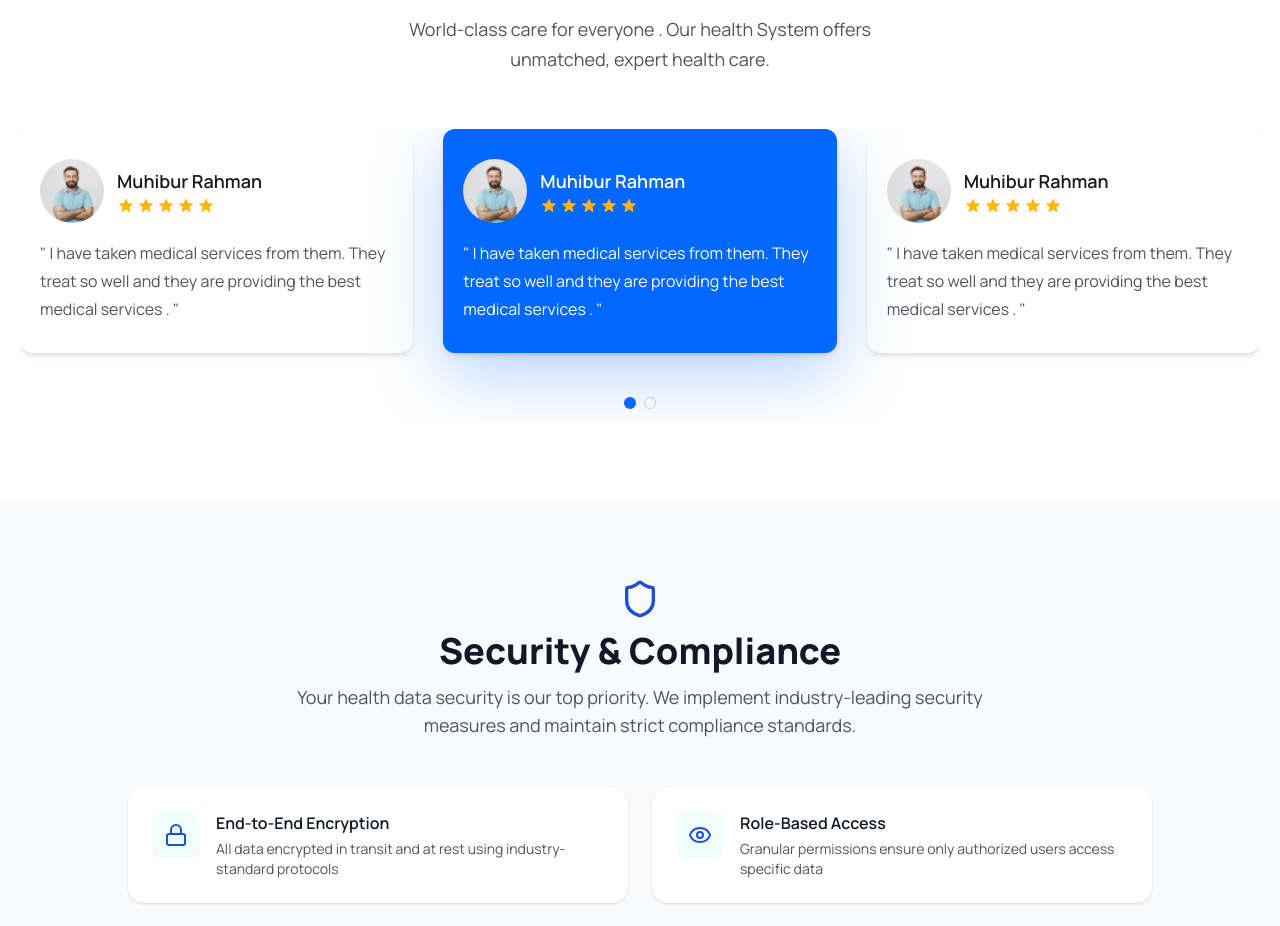
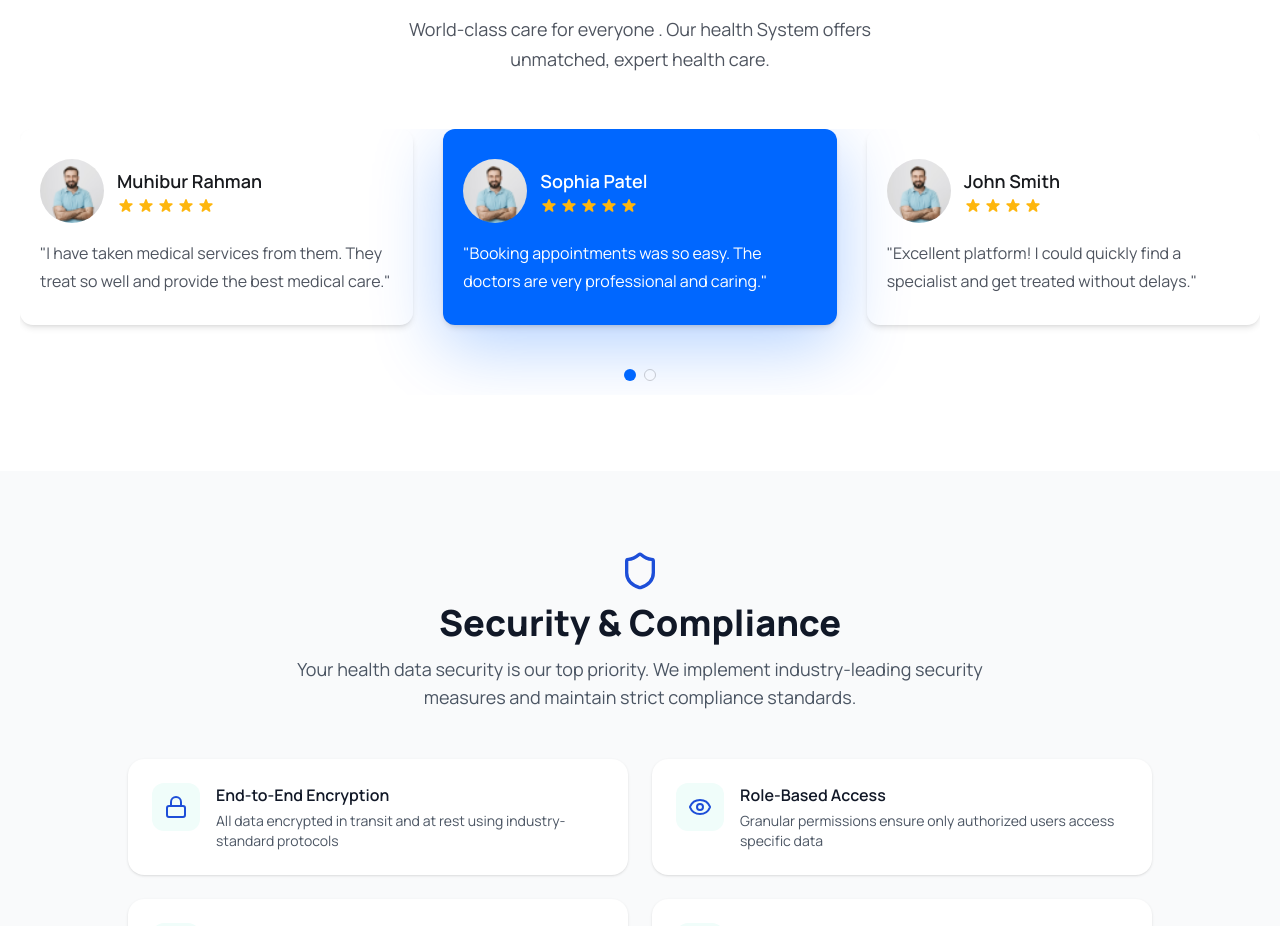
Before and after one commit to niharikaanchala/Doctor_referral_frontend, a React (Vite) app: page / in a window 1280 px wide. Shown: the part 4900-5826 px from the top of the page. Built offline with nearby package versions, Linux system fonts and the light colour scheme; no server answers.

Commit message:
Update Testimonial.jsx

```diff
--- a/src/components/Testimonial/Testimonial.jsx
+++ b/src/components/Testimonial/Testimonial.jsx
@@ -5,6 +5,42 @@ import "swiper/css";
 import "swiper/css/pagination";
 import patientAvatar from "../../assets/images/patient-avatar.png";
 import { HiStar } from "react-icons/hi";
+
+const testimonials = [
+  {
+    id: 1,
+    name: "Muhibur Rahman",
+    avatar: patientAvatar,
+    review:
+      "I have taken medical services from them. They treat so well and provide the best medical care.",
+    rating: 5,
+  },
+  {
+    id: 2,
+    name: "Sophia Patel",
+    avatar: patientAvatar,
+    review:
+      "Booking appointments was so easy. The doctors are very professional and caring.",
+    rating: 5,
+  },
+  {
+    id: 3,
+    name: "John Smith",
+    avatar: patientAvatar,
+    review:
+      "Excellent platform! I could quickly find a specialist and get treated without delays.",
+    rating: 4,
+  },
+  {
+    id: 4,
+    name: "Aarav Mehta",
+    avatar: patientAvatar,
+    review:
+      "Very convenient and reliable service. I received timely reminders and support throughout.",
+    rating: 5,
+  },
+];
+
 const Testimonial = () => {
   return (
     <div className="mt-[30px] lg:mt-[55px]">
@@ -14,132 +50,41 @@ const Testimonial = () => {
         slidesPerView={1}
         pagination={{ clickable: true }}
         breakpoints={{
-          640: {
-            slidesPerView: 1,
-            spaceBetween: 0,
-          },
-          768: {
-            slidesPerView: 2,
-            spaceBetween: 20,
-          },
-          1024: {
-            slidesPerView: 3,
-            spaceBetween: 30,
-          },
+          640: { slidesPerView: 1, spaceBetween: 0 },
+          768: { slidesPerView: 2, spaceBetween: 20 },
+          1024: { slidesPerView: 3, spaceBetween: 30 },
         }}
       >
-        <SwiperSlide>
+        {testimonials.map((t) => (
+          <SwiperSlide key={t.id}>
             <div className="py-[30px] px-5 rounded-[13px] shadow-md">
               <div className="flex items-center gap-[13px]">
                 <img
-                src={patientAvatar}
-                alt="Patient Avatar"
+                  src={t.avatar}
+                  alt={`${t.name} Avatar`}
                   className="w-16 h-16 object-cover rounded-full"
                 />
                 <div>
                   <h4 className="text-[18px] leading-[30px] font-semibold text-headingColor">
-                  Muhibur Rahman
+                    {t.name}
                   </h4>
                   <div className="flex items-center gap-[2px]">
-                  <HiStar className="text-yellowColor w-[18px] h-5" />
-                  <HiStar className="text-yellowColor w-[18px] h-5" />
-                  <HiStar className="text-yellowColor w-[18px] h-5" />
-                  <HiStar className="text-yellowColor w-[18px] h-5" />
-                  <HiStar className="text-yellowColor w-[18px] h-5" />
+                    {Array.from({ length: t.rating }, (_, i) => (
+                      <HiStar
+                        key={i}
+                        className="text-yellowColor w-[18px] h-5"
+                      />
+                    ))}
                   </div>
                 </div>
               </div>
 
               <p className="text-[16px] leading-7 mt-4 text-textColor font-[400]">
-              " I have taken medical services from them. They treat so well and
-              they are providing the best medical services . "
+                "{t.review}"
               </p>
             </div>
           </SwiperSlide>
-        <SwiperSlide>
-          <div className="py-[30px] px-5 rounded-[13px] shadow-md">
-            <div className="flex items-center gap-[13px]">
-              <img
-                src={patientAvatar}
-                alt="Patient Avatar"
-                className="w-16 h-16 object-cover rounded-full"
-              />
-              <div>
-                <h4 className="text-[18px] leading-[30px] font-semibold text-headingColor">
-                  Muhibur Rahman
-                </h4>
-                <div className="flex items-center gap-[2px]">
-                  <HiStar className="text-yellowColor w-[18px] h-5" />
-                  <HiStar className="text-yellowColor w-[18px] h-5" />
-                  <HiStar className="text-yellowColor w-[18px] h-5" />
-                  <HiStar className="text-yellowColor w-[18px] h-5" />
-                  <HiStar className="text-yellowColor w-[18px] h-5" />
-                </div>
-              </div>
-            </div>
-
-            <p className="text-[16px] leading-7 mt-4 text-textColor font-[400]">
-              " I have taken medical services from them. They treat so well and
-              they are providing the best medical services . "
-            </p>
-          </div>
-        </SwiperSlide>
-        <SwiperSlide>
-          <div className="py-[30px] px-5 rounded-[13px] shadow-md">
-            <div className="flex items-center gap-[13px]">
-              <img
-                src={patientAvatar}
-                alt="Patient Avatar"
-                className="w-16 h-16 object-cover rounded-full"
-              />
-              <div>
-                <h4 className="text-[18px] leading-[30px] font-semibold text-headingColor">
-                  Muhibur Rahman
-                </h4>
-                <div className="flex items-center gap-[2px]">
-                  <HiStar className="text-yellowColor w-[18px] h-5" />
-                  <HiStar className="text-yellowColor w-[18px] h-5" />
-                  <HiStar className="text-yellowColor w-[18px] h-5" />
-                  <HiStar className="text-yellowColor w-[18px] h-5" />
-                  <HiStar className="text-yellowColor w-[18px] h-5" />
-                </div>
-              </div>
-            </div>
-
-            <p className="text-[16px] leading-7 mt-4 text-textColor font-[400]">
-              " I have taken medical services from them. They treat so well and
-              they are providing the best medical services . "
-            </p>
-          </div>
-        </SwiperSlide>
-        <SwiperSlide>
-          <div className="py-[30px] px-5 rounded-[13px] shadow-md">
-            <div className="flex items-center gap-[13px]">
-              <img
-                src={patientAvatar}
-                alt="Patient Avatar"
-                className="w-16 h-16 object-cover rounded-full"
-              />
-              <div>
-                <h4 className="text-[18px] leading-[30px] font-semibold text-headingColor">
-                  Muhibur Rahman
-                </h4>
-                <div className="flex items-center gap-[2px]">
-                  <HiStar className="text-yellowColor w-[18px] h-5" />
-                  <HiStar className="text-yellowColor w-[18px] h-5" />
-                  <HiStar className="text-yellowColor w-[18px] h-5" />
-                  <HiStar className="text-yellowColor w-[18px] h-5" />
-                  <HiStar className="text-yellowColor w-[18px] h-5" />
-                </div>
-              </div>
-            </div>
-
-            <p className="text-[16px] leading-7 mt-4 text-textColor font-[400]">
-              " I have taken medical services from them. They treat so well and
-              they are providing the best medical services . "
-            </p>
-          </div>
-        </SwiperSlide>
+        ))}
       </Swiper>
     </div>
   );
```
Lines whose indentation alone changed are shown as unchanged.
